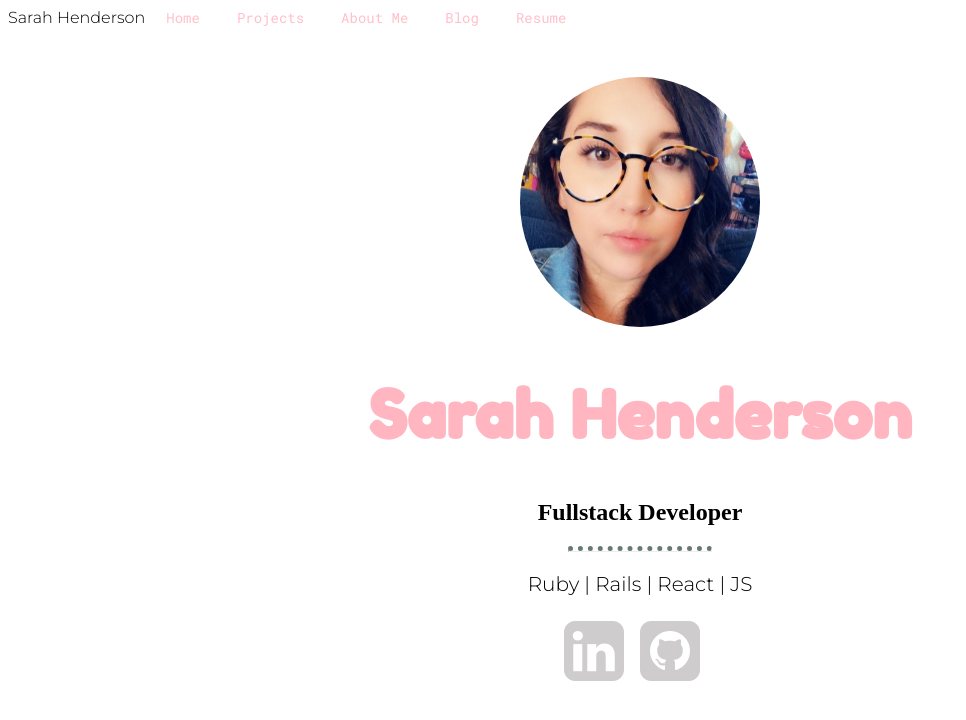
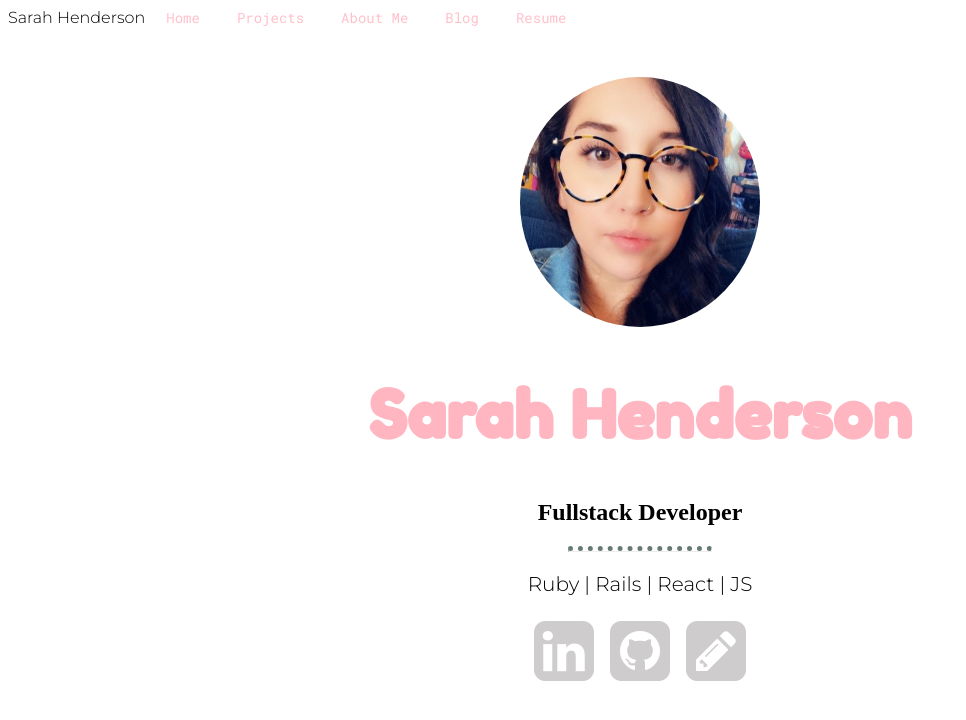
Before and after one commit to srosiex/portfolio-frontend, a React (Create React App) app: page / in a window 1280 px wide. Shown: the top 720 px of the page, without its empty margins (0-966 px from the left). Built offline with nearby package versions, Linux system fonts and the light colour scheme; a web font is replaced by a local one.

Commit message:
added blog icon to home page

```diff
--- a/src/components/Home.js
+++ b/src/components/Home.js
@@ -19,7 +19,7 @@ export class Home extends Component {
 
                           <a href="https://www.linkedin.com/in/sarahhenderson-dev/" target="_blanks" rel='noreferrer noopener' >{null}<i className="fa fa-linkedin-square" rel="noopener noreferrer" aria-hidden="true" /></a>
                             <a href="https://github.com/srosiex" target="_blank" rel='noreferrer noopener'>{null}<i className="fa fa-github-square" rel="noopener noreferrer" aria-hidden="true" /></a>
-                            <a href="https://twitter.com/sarahh_codes" target="_blank" rel='noreferrer noopener'>{null}<i className="fa fa-twittery-square" rel="noopener noreferrer" aria-hidden="true" /></a>
+                            <a href="https://sarahcodes.blogspot.com/" target="_blank" rel='noreferrer noopener'>{null}<i className="fa fa-pencil-square" rel="noopener noreferrer" aria-hidden="true" /></a>
                         </div>
                     </div>
                 </div>
```
